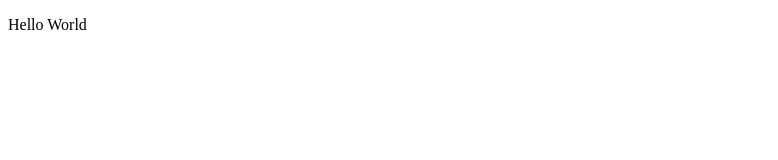
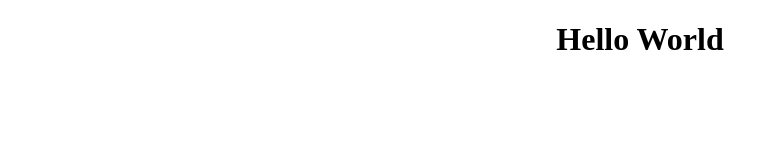
Before and after one commit to pixellateddev/git-test, a plain HTML site: page index.html in a window 1280 px wide. Shown: the whole page, without its empty margins (0-778 px from the left). Drawn offline with Linux system fonts and the light colour scheme.

Commit message:
Use H1 instead of P and centered

```diff
--- a/index.html
+++ b/index.html
@@ -7,6 +7,6 @@
     <title>Document</title>
 </head>
 <body>
-    <p>Hello World</p>
+    <h1 style="text-align: center;">Hello World</h1>
 </body>
 </html>
```
